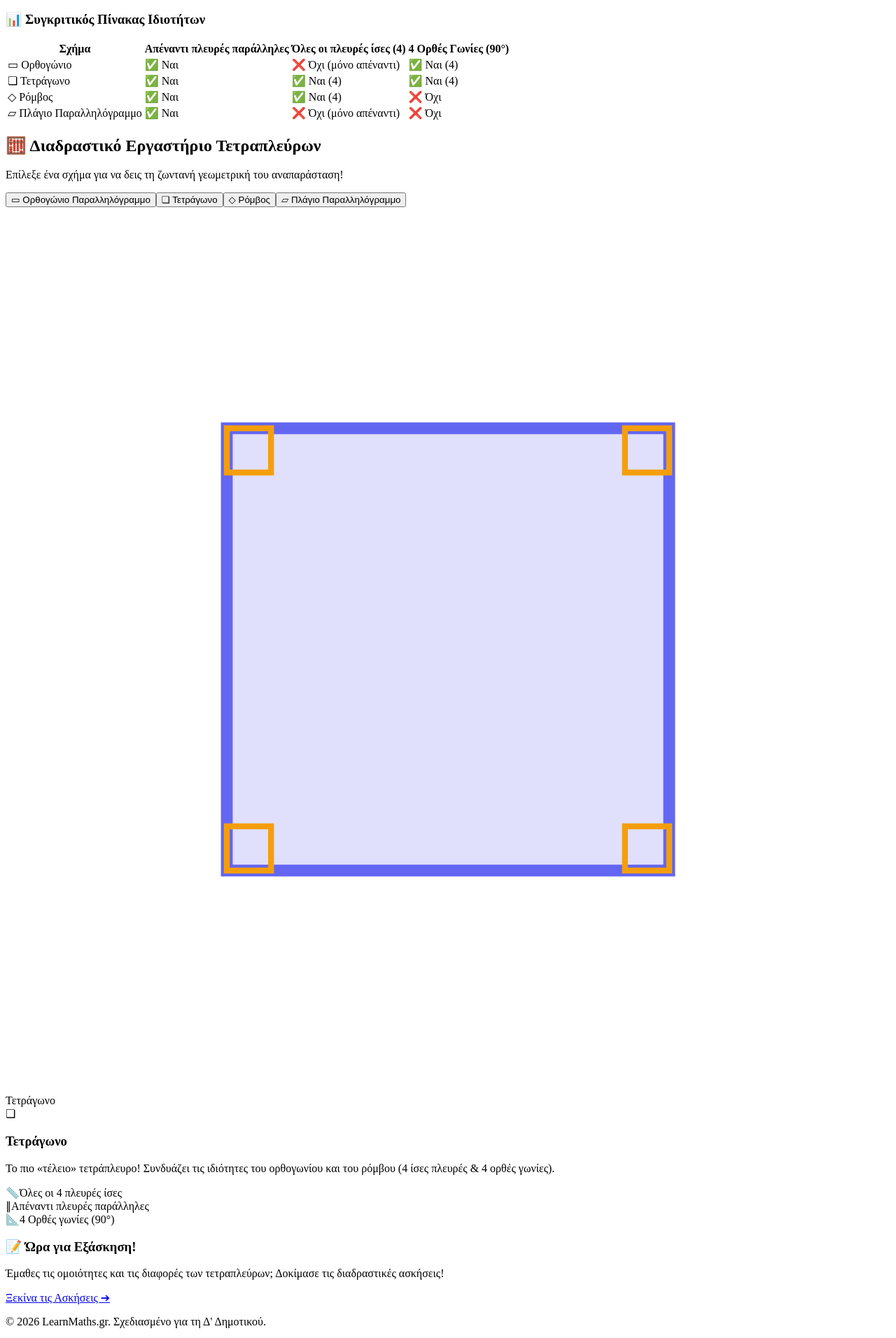
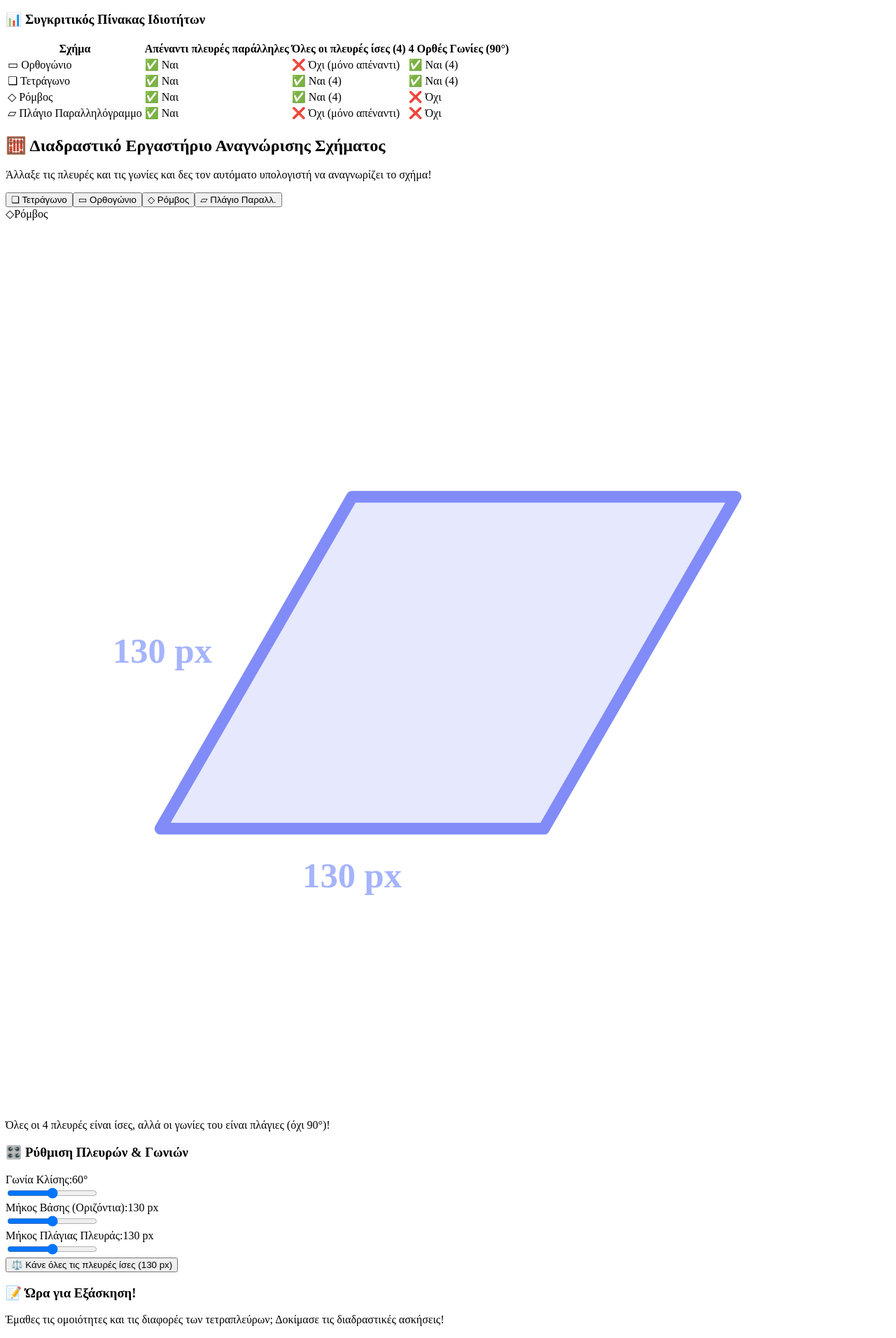
Before and after one commit to gkrimpas-lab/learn-maths-2026, a Next.js app: page /d-dimotikou/16-tetrapleura in a window 1280 px wide. Shown: the part 882-2794 px from the top of the page at 70% size. Built offline with nearby package versions, Linux system fonts and the light colour scheme.

Commit message:
Update 16-tetrapleura.js

```diff
--- a/pages/d-dimotikou/16-tetrapleura.js
+++ b/pages/d-dimotikou/16-tetrapleura.js
@@ -3,55 +3,89 @@ import Head from 'next/head';
 import Link from 'next/link';
 import { LAYOUT } from '../../shared/layout-config';
 
-// Δεδομένα Τετραπλεύρων & Ιδιοτήτων
-const SHAPES_DATA = {
-  rectangle: {
-    name: 'Ορθογώνιο Παραλληλόγραμμο',
-    icon: '▭',
-    equalSides: 'Απέναντι πλευρές ίσες',
-    parallelSides: 'Απέναντι πλευρές παράλληλες',
-    angles: '4 Ορθές γωνίες (90°)',
-    has4EqualSides: false,
-    hasRightAngles: true,
-    desc: 'Έχει τις απέναντι πλευρές παράλληλες και ίσες ανά δύο, και όλες τις γωνίες του ορθές!'
-  },
-  square: {
-    name: 'Τετράγωνο',
-    icon: '❏',
-    equalSides: 'Όλες οι 4 πλευρές ίσες',
-    parallelSides: 'Απέναντι πλευρές παράλληλες',
-    angles: '4 Ορθές γωνίες (90°)',
-    has4EqualSides: true,
-    hasRightAngles: true,
-    desc: 'Το πιο «τέλειο» τετράπλευρο! Συνδυάζει τις ιδιότητες του ορθογωνίου και του ρόμβου (4 ίσες πλευρές & 4 ορθές γωνίες).'
-  },
-  rhombus: {
-    name: 'Ρόμβος',
-    icon: '◇',
-    equalSides: 'Όλες οι 4 πλευρές ίσες',
-    parallelSides: 'Απέναντι πλευρές παράλληλες',
-    angles: 'Απέναντι γωνίες ίσες (όχι ορθές)',
-    has4EqualSides: true,
-    hasRightAngles: false,
-    desc: 'Έχει όλες τις πλευρές του ίσες σαν το τετράγωνο, αλλά οι γωνίες του δεν είναι ορθές.'
-  },
-  parallelogram: {
-    name: 'Πλάγιο Παραλληλόγραμμο',
-    icon: '▱',
-    equalSides: 'Απέναντι πλευρές ίσες',
-    parallelSides: 'Απέναντι πλευρές παράλληλες',
-    angles: 'Απέναντι γωνίες ίσες (όχι ορθές)',
-    has4EqualSides: false,
-    hasRightAngles: false,
-    desc: 'Έχει τις απέναντι πλευρές παράλληλες και ίσες ανά δύο, αλλά οι γωνίες του είναι «πλάγιες» (όχι ορθές).'
-  }
-};
+// Βοηθητική συνάρτηση υπολογισμού κεντραρισμένων κορυφών τετραπλεύρου
+function getCenteredQuad(baseWidth, sideLength, angleDeg, centerX = 150, centerY = 150) {
+  const rad = (angleDeg * Math.PI) / 180;
+  const dx = sideLength * Math.cos(rad);
+  const dy = sideLength * Math.sin(rad);
+
+  // Κέντρο βάρους του παραλληλογράμμου
+  const cx = (baseWidth + dx) / 2;
+  const cy = dy / 2;
+
+  // Μετατόπιση ώστε το κέντρο να πάει στο (centerX, centerY)
+  const offsetX = centerX - cx;
+  const offsetY = centerY + cy; // Στο SVG το Y αυξάνεται προς τα κάτω
+
+  const p1 = { x: offsetX, y: offsetY };
+  const p2 = { x: offsetX + baseWidth, y: offsetY };
+  const p3 = { x: offsetX + baseWidth + dx, y: offsetY - dy };
+  const p4 = { x: offsetX + dx, y: offsetY - dy };
+
+  return { p1, p2, p3, p4, dx, dy };
+}
 
 export default function TetrapleuraTheoryPage() {
-  const [selectedShape, setSelectedShape] = useState('square');
-  const [skewLevel, setSkewLevel] = useState(30); // Κλίση για πλάγια σχήματα
+  // Κατάσταση διαδραστικού σχήματος
+  const [baseWidth, setBaseWidth] = useState(130);
+  const [sideLength, setSideLength] = useState(130);
+  const [angleDeg, setAngleDeg] = useState(60);
 
-  const activeData = SHAPES_DATA[selectedShape];
+  // Αυτόματος προσδιορισμός είδους σχήματος
+  const isRightAngle = angleDeg === 90;
+  const areSidesEqual = Math.abs(baseWidth - sideLength) < 5;
+
+  let shapeType = '';
+  let shapeIcon = '';
+  let shapeBadgeColor = '';
+  let shapeDesc = '';
+
+  if (isRightAngle && areSidesEqual) {
+    shapeType = 'Τετράγωνο';
+    shapeIcon = '❏';
+    shapeBadgeColor = 'bg-indigo-600 text-white';
+    shapeDesc = 'Όλες οι πλευρές είναι ίσες και όλες οι γωνίες είναι ορθές (90°)!';
+  } else if (isRightAngle && !areSidesEqual) {
+    shapeType = 'Ορθογώνιο Παραλληλόγραμμο';
+    shapeIcon = '▭';
+    shapeBadgeColor = 'bg-blue-600 text-white';
+    shapeDesc = 'Οι απέναντι πλευρές είναι ίσες και όλες οι γωνίες είναι ορθές (90°)!';
+  } else if (!isRightAngle && areSidesEqual) {
+    shapeType = 'Ρόμβος';
+    shapeIcon = '◇';
+    shapeBadgeColor = 'bg-purple-600 text-white';
+    shapeDesc = 'Όλες οι 4 πλευρές είναι ίσες, αλλά οι γωνίες του είναι πλάγιες (όχι 90°)!';
+  } else {
+    shapeType = 'Πλάγιο Παραλληλόγραμμο';
+    shapeIcon = '▱';
+    shapeBadgeColor = 'bg-teal-600 text-white';
+    shapeDesc = 'Οι απέναντι πλευρές είναι ίσες & παράλληλες, αλλά οι γωνίες δεν είναι ορθές!';
+  }
+
+  // Υπολογισμός σημείων για το SVG
+  const { p1, p2, p3, p4 } = getCenteredQuad(baseWidth, sideLength, angleDeg, 150, 150);
+  const pointsString = `${p1.x},${p1.y} ${p2.x},${p2.y} ${p3.x},${p3.y} ${p4.x},${p4.y}`;
+
+  // Προεπιλογές για γρήγορο κλικάρισμα
+  const setPreset = (type) => {
+    if (type === 'square') {
+      setBaseWidth(130);
+      setSideLength(130);
+      setAngleDeg(90);
+    } else if (type === 'rectangle') {
+      setBaseWidth(170);
+      setSideLength(100);
+      setAngleDeg(90);
+    } else if (type === 'rhombus') {
+      setBaseWidth(130);
+      setSideLength(130);
+      setAngleDeg(60);
+    } else if (type === 'parallelogram') {
+      setBaseWidth(170);
+      setSideLength(110);
+      setAngleDeg(65);
+    }
+  };
 
   return (
     <div className="min-h-screen bg-gray-50 text-gray-800 font-sans flex flex-col justify-between">
@@ -92,7 +126,7 @@ export default function TetrapleuraTheoryPage() {
                   🔷 Ομοιότητες & Διαφορές Τετραπλεύρων
                 </h1>
                 <p className="text-blue-100 text-base lg:text-lg leading-relaxed">
-                  Συγκρίνουμε το **ορθογώνιο**, το **τετράγωνο**, τον **ρόμβο** και το **πλάγιο παραλληλόγραμμο** ως προς τις πλευρές και τις γωνίες τους!
+                  Συγκρίνουμε το **ορθογώνιο**, το **τετράγωνο**, τον **ρόμβο** και το **πλάγιο παραλληλόγραμμο** αλλάζοντας τις πλευρές και τις γωνίες τους!
                 </p>
               </div>
 
@@ -224,138 +258,142 @@ export default function TetrapleuraTheoryPage() {
             <div className="flex flex-col md:flex-row justify-between items-start md:items-center gap-4 border-b pb-4 border-gray-100">
               <div>
                 <h2 className="text-2xl font-black text-gray-900 flex items-center gap-2">
-                  <span>🧮</span> Διαδραστικό Εργαστήριο Τετραπλεύρων
+                  <span>🧮</span> Διαδραστικό Εργαστήριο Αναγνώρισης Σχήματος
                 </h2>
                 <p className="text-gray-500 text-sm">
-                  Επίλεξε ένα σχήμα για να δεις τη ζωντανή γεωμετρική του αναπαράσταση!
+                  Άλλαξε τις πλευρές και τις γωνίες και δες τον αυτόματο υπολογιστή να αναγνωρίζει το σχήμα!
                 </p>
               </div>
 
-              {/* ΚΟΥΜΠΙΑ ΕΠΙΛΟΓΗΣ ΣΧΗΜΑΤΟΣ */}
+              {/* PRESET BUTTONS */}
               <div className="flex flex-wrap gap-2">
-                {Object.keys(SHAPES_DATA).map((sKey) => (
-                  <button
-                    key={sKey}
-                    onClick={() => setSelectedShape(sKey)}
-                    className={`px-4 py-2.5 rounded-xl text-xs md:text-sm font-black transition ${
-                      selectedShape === sKey
-                        ? 'bg-indigo-600 text-white shadow-md scale-105'
-                        : 'bg-gray-100 text-gray-700 hover:bg-gray-200'
-                    }`}
-                  >
-                    {SHAPES_DATA[sKey].icon} {SHAPES_DATA[sKey].name}
-                  </button>
-                ))}
+                <button onClick={() => setPreset('square')} className="px-3 py-2 rounded-xl text-xs font-black bg-indigo-100 hover:bg-indigo-200 text-indigo-900 transition">
+                  ❏ Τετράγωνο
+                </button>
+                <button onClick={() => setPreset('rectangle')} className="px-3 py-2 rounded-xl text-xs font-black bg-blue-100 hover:bg-blue-200 text-blue-900 transition">
+                  ▭ Ορθογώνιο
+                </button>
+                <button onClick={() => setPreset('rhombus')} className="px-3 py-2 rounded-xl text-xs font-black bg-purple-100 hover:bg-purple-200 text-purple-900 transition">
+                  ◇ Ρόμβος
+                </button>
+                <button onClick={() => setPreset('parallelogram')} className="px-3 py-2 rounded-xl text-xs font-black bg-teal-100 hover:bg-teal-200 text-teal-900 transition">
+                  ▱ Πλάγιο Παραλλ.
+                </button>
               </div>
             </div>
 
-            {/* CONTROLS SLIDER (Για πλάγια σχήματα) */}
-            {(selectedShape === 'rhombus' || selectedShape === 'parallelogram') && (
-              <div className="bg-slate-50 p-4 rounded-2xl border border-slate-200">
-                <label className="block text-xs font-black uppercase text-gray-500 mb-1">
-                  Γωνία Κλίσης Πλαγίου: <span className="text-indigo-600 font-mono font-black">{skewLevel}°</span>
-                </label>
-                <input
-                  type="range"
-                  min="15"
-                  max="50"
-                  value={skewLevel}
-                  onChange={(e) => setSkewLevel(Number(e.target.value))}
-                  className="w-full accent-indigo-600 cursor-pointer"
-                />
-              </div>
-            )}
-
-            {/* CANVAS ΟΠΤΙΚΟΠΟΙΗΣΗΣ (SVG) */}
             <div className="grid grid-cols-1 lg:grid-cols-2 gap-8 items-center">
 
+              {/* CANVAS ΟΠΤΙΚΟΠΟΙΗΣΗΣ (SVG - ΑΠΟΛΥΤΑ ΚΕΝΤΡΑΡΙΣΜΕΝΟ) */}
               <div className="bg-slate-900 p-6 md:p-8 rounded-3xl shadow-xl flex flex-col items-center justify-center space-y-4">
+
+                {/* DYNAMIC SHAPE BADGE */}
+                <div className={`px-5 py-2.5 rounded-2xl font-black text-base shadow-lg flex items-center gap-2 transition-all ${shapeBadgeColor}`}>
+                  <span className="text-2xl">{shapeIcon}</span>
+                  <span>{shapeType}</span>
+                </div>
+
                 <div className="w-full max-w-[320px] h-[320px] bg-slate-950 rounded-2xl border border-slate-800 relative flex items-center justify-center overflow-hidden">
                   <svg className="w-full h-full" viewBox="0 0 300 300">
 
-                    {/* 1. ΟΡΘΟΓΩΝΙΟ */}
-                    {selectedShape === 'rectangle' && (
+                    {/* Τετράπλευρο Polygon */}
+                    <polygon
+                      points={pointsString}
+                      fill="#818cf8"
+                      fillOpacity="0.2"
+                      stroke="#818cf8"
+                      strokeWidth="4"
+                      strokeLinejoin="round"
+                    />
+
+                    {/* Ορθές γωνίες (αν είναι 90 μοίρες) */}
+                    {isRightAngle && (
                       <g>
-                        <rect x="50" y="90" width="200" height="120" fill="#3b82f6" fillOpacity="0.2" stroke="#3b82f6" strokeWidth="4" />
-                        {/* Ορθές γωνίες */}
-                        <rect x="50" y="90" width="15" height="15" fill="none" stroke="#f59e0b" strokeWidth="2" />
-                        <rect x="235" y="90" width="15" height="15" fill="none" stroke="#f59e0b" strokeWidth="2" />
-                        <rect x="50" y="195" width="15" height="15" fill="none" stroke="#f59e0b" strokeWidth="2" />
-                        <rect x="235" y="195" width="15" height="15" fill="none" stroke="#f59e0b" strokeWidth="2" />
+                        <rect x={p1.x} y={p1.y - 15} width="15" height="15" fill="none" stroke="#f59e0b" strokeWidth="2" />
+                        <rect x={p2.x - 15} y={p2.y - 15} width="15" height="15" fill="none" stroke="#f59e0b" strokeWidth="2" />
+                        <rect x={p3.x - 15} y={p3.y} width="15" height="15" fill="none" stroke="#f59e0b" strokeWidth="2" />
+                        <rect x={p4.x} y={p4.y} width="15" height="15" fill="none" stroke="#f59e0b" strokeWidth="2" />
                       </g>
                     )}
 
-                    {/* 2. ΤΕΤΡΑΓΩΝΟ */}
-                    {selectedShape === 'square' && (
-                      <g>
-                        <rect x="75" y="75" width="150" height="150" fill="#6366f1" fillOpacity="0.2" stroke="#6366f1" strokeWidth="4" />
-                        {/* Ορθές γωνίες */}
-                        <rect x="75" y="75" width="15" height="15" fill="none" stroke="#f59e0b" strokeWidth="2" />
-                        <rect x="210" y="75" width="15" height="15" fill="none" stroke="#f59e0b" strokeWidth="2" />
-                        <rect x="75" y="210" width="15" height="15" fill="none" stroke="#f59e0b" strokeWidth="2" />
-                        <rect x="210" y="210" width="15" height="15" fill="none" stroke="#f59e0b" strokeWidth="2" />
-                      </g>
-                    )}
-
-                    {/* 3. ΡΟΜΒΟΣ */}
-                    {selectedShape === 'rhombus' && (() => {
-                      const skew = skewLevel;
-                      const p1 = `${150 - skew},75`;
-                      const p2 = `${250 - skew},75`;
-                      const p3 = `${250 + skew},225`;
-                      const p4 = `${150 + skew},225`;
-                      return (
-                        <polygon points={`${p1} ${p2} ${p3} ${p4}`} fill="#a855f7" fillOpacity="0.2" stroke="#a855f7" strokeWidth="4" />
-                      );
-                    })()}
-
-                    {/* 4. ΠΛΑΓΙΟ ΠΑΡΑΛΛΗΛΟΓΡΑΜΜΟ */}
-                    {selectedShape === 'parallelogram' && (() => {
-                      const skew = skewLevel;
-                      const p1 = `${80 - skew},100`;
-                      const p2 = `${240 - skew},100`;
-                      const p3 = `${240 + skew},200`;
-                      const p4 = `${80 + skew},200`;
-                      return (
-                        <polygon points={`${p1} ${p2} ${p3} ${p4}`} fill="#14b8a6" fillOpacity="0.2" stroke="#14b8a6" strokeWidth="4" />
-                      );
-                    })()}
+                    {/* Ετικέτες Πλευρών */}
+                    <text x={(p1.x + p2.x) / 2} y={p1.y + 20} fill="#a5b4fc" fontWeight="bold" fontSize="12" textAnchor="middle">
+                      {baseWidth} px
+                    </text>
+                    <text x={(p1.x + p4.x) / 2 - 15} y={(p1.y + p4.y) / 2} fill="#a5b4fc" fontWeight="bold" fontSize="12" textAnchor="end">
+                      {sideLength} px
+                    </text>
 
                   </svg>
                 </div>
 
-                <span className="text-xs font-black uppercase text-slate-400 block">
-                  {activeData.name}
-                </span>
+                <p className="text-center text-xs font-bold text-slate-300 max-w-xs leading-relaxed">
+                  {shapeDesc}
+                </p>
               </div>
 
-              {/* ΕΠΕΞΗΓΗΣΗ ΙΔΙΟΤΗΤΩΝ ΣΧΗΜΑΤΟΣ */}
-              <div className="bg-slate-50 p-6 md:p-8 rounded-3xl border border-slate-200 space-y-4">
-                <div className="flex items-center gap-3">
-                  <span className="text-3xl">{activeData.icon}</span>
-                  <h3 className="text-2xl font-black text-gray-900">{activeData.name}</h3>
+              {/* SLIDERS ΧΕΙΡΙΣΜΟΥ */}
+              <div className="bg-slate-50 p-6 md:p-8 rounded-3xl border border-slate-200 space-y-6">
+                <h3 className="text-xl font-black text-gray-900 flex items-center gap-2">
+                  <span>🎛️</span> Ρύθμιση Πλευρών & Γωνιών
+                </h3>
+
+                {/* 1. Γωνία Κλίσης */}
+                <div className="space-y-1">
+                  <div className="flex justify-between items-center text-xs font-black uppercase text-gray-600">
+                    <span>Γωνία Κλίσης:</span>
+                    <span className="text-indigo-600 font-mono text-base font-black">{angleDeg}° {isRightAngle ? '(Ορθή 90°)' : ''}</span>
+                  </div>
+                  <input
+                    type="range"
+                    min="30"
+                    max="90"
+                    value={angleDeg}
+                    onChange={(e) => setAngleDeg(Number(e.target.value))}
+                    className="w-full accent-indigo-600 cursor-pointer"
+                  />
                 </div>
 
-                <p className="text-sm text-gray-700 leading-relaxed font-medium">
-                  {activeData.desc}
-                </p>
+                {/* 2. Μήκος Βάσης */}
+                <div className="space-y-1">
+                  <div className="flex justify-between items-center text-xs font-black uppercase text-gray-600">
+                    <span>Μήκος Βάσης (Οριζόντια):</span>
+                    <span className="text-indigo-600 font-mono text-base font-black">{baseWidth} px</span>
+                  </div>
+                  <input
+                    type="range"
+                    min="80"
+                    max="180"
+                    value={baseWidth}
+                    onChange={(e) => setBaseWidth(Number(e.target.value))}
+                    className="w-full accent-indigo-600 cursor-pointer"
+                  />
+                </div>
 
-                <div className="space-y-2 pt-2">
-                  <div className="bg-white p-3 rounded-xl border border-gray-200 flex items-center gap-3 text-xs md:text-sm font-bold text-gray-800">
-                    <span>📏</span>
-                    <span>{activeData.equalSides}</span>
+                {/* 3. Μήκος Πλάγιας Πλευράς */}
+                <div className="space-y-1">
+                  <div className="flex justify-between items-center text-xs font-black uppercase text-gray-600">
+                    <span>Μήκος Πλάγιας Πλευράς:</span>
+                    <span className="text-indigo-600 font-mono text-base font-black">{sideLength} px</span>
                   </div>
+                  <input
+                    type="range"
+                    min="80"
+                    max="180"
+                    value={sideLength}
+                    onChange={(e) => setSideLength(Number(e.target.value))}
+                    className="w-full accent-indigo-600 cursor-pointer"
+                  />
+                </div>
 
-                  <div className="bg-white p-3 rounded-xl border border-gray-200 flex items-center gap-3 text-xs md:text-sm font-bold text-gray-800">
-                    <span>∥</span>
-                    <span>{activeData.parallelSides}</span>
-                  </div>
+                {/* Κουμπί εξίσωσης πλευρών */}
+                <button
+                  onClick={() => setSideLength(baseWidth)}
+                  className="w-full py-3 rounded-2xl font-black text-xs uppercase tracking-wider bg-slate-200 hover:bg-slate-300 text-slate-800 transition"
+                >
+                  ⚖️ Κάνε όλες τις πλευρές ίσες ({baseWidth} px)
+                </button>
 
-                  <div className="bg-white p-3 rounded-xl border border-gray-200 flex items-center gap-3 text-xs md:text-sm font-bold text-gray-800">
-                    <span>📐</span>
-                    <span>{activeData.angles}</span>
-                  </div>
-                </div>
               </div>
 
             </div>
```
